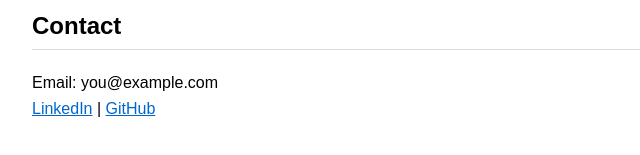
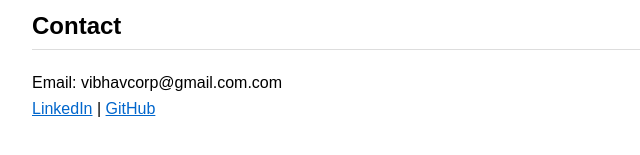
Before and after one commit to vibhavcodes/vibhavcodes.github.io, a plain HTML site: page index.html in a window 1280 px wide. Shown: the part 541-696 px from the top of the page, 208-848 px from the left. Drawn offline with Linux system fonts and the light colour scheme.

Commit message:
Update contact email in index.html

```diff
--- a/index.html
+++ b/index.html
@@ -29,7 +29,7 @@
   <a href="https://github.com/yourusername/project2">GitHub</a></p>
 
   <h2>Contact</h2>
-  <p>Email: you@example.com<br>
+  <p>Email: vibhavcorp@gmail.com.com<br>
   <a href="https://linkedin.com/in/yourprofile">LinkedIn</a> |
   <a href="https://github.com/yourusername">GitHub</a></p>
 </body>
```
